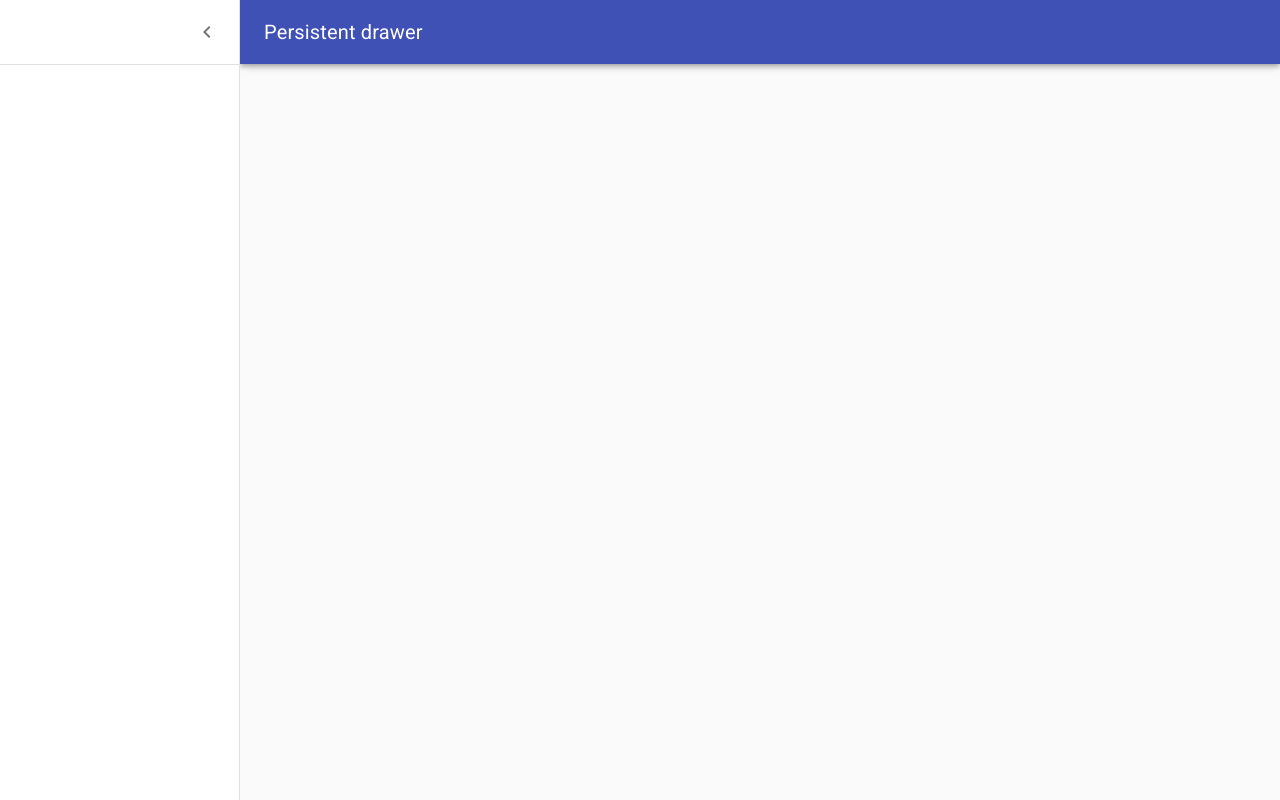
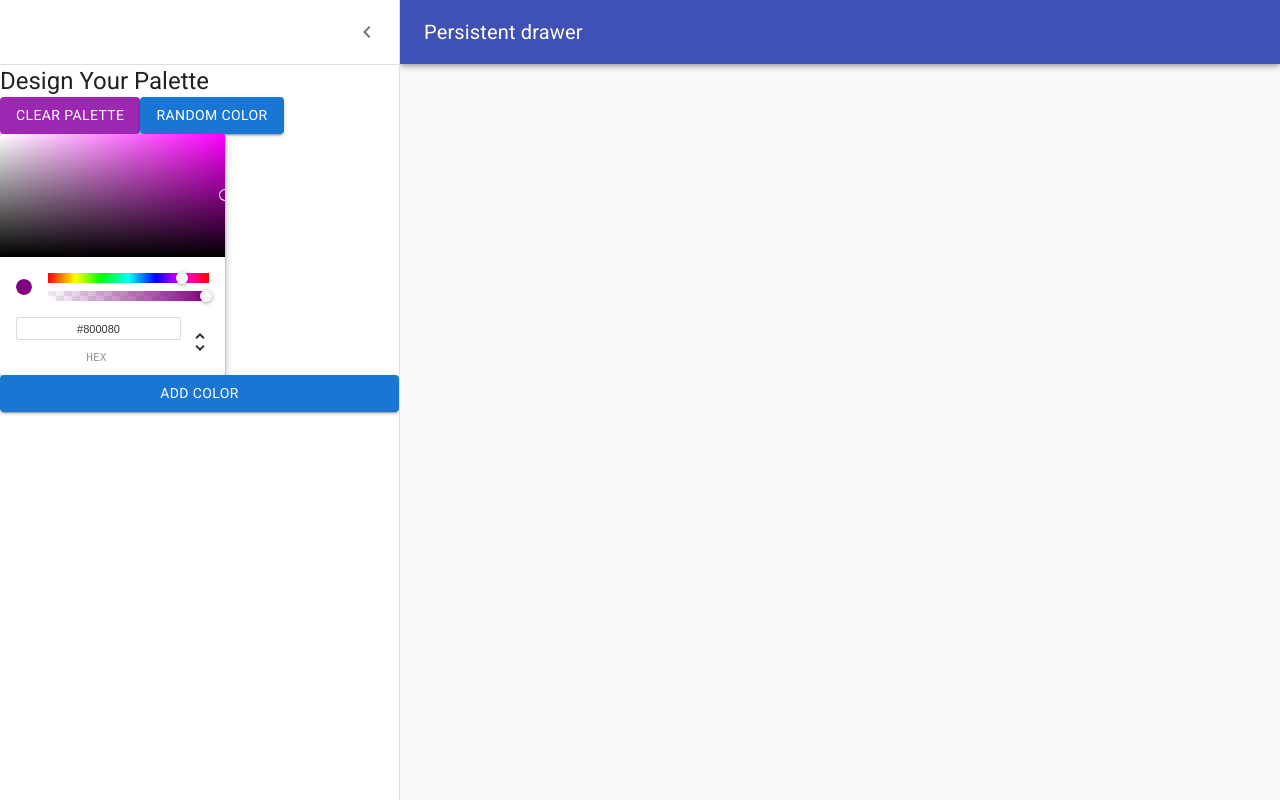
Before and after one commit to nikoladlfc/color-app, a React (Create React App) app: page /palette/new in a window 1280 px wide. Both pictures are taken after a click on the button "open drawer". Built offline with nearby package versions, Linux system fonts and the light colour scheme.

Commit message:
Added ColorPicker and Buttons to drawer

```diff
--- a/package.json
+++ b/package.json
@@ -15,6 +15,7 @@
     "chroma-js": "^2.4.2",
     "rc-slider": "^10.0.0",
     "react": "^18.0.0",
+    "react-color": "^2.17.3",
     "react-copy-to-clipboard": "^5.1.0",
     "react-dom": "^18.0.0",
     "react-router-dom": "^5.3.1",
--- a/src/NewPaletteForm.js
+++ b/src/NewPaletteForm.js
@@ -11,7 +11,10 @@
 import MenuIcon from "@material-ui/icons/Menu";
 import ChevronLeftIcon from "@material-ui/icons/ChevronLeft";
 
-const drawerWidth = 240;
+import { ChromePicker } from "react-color";
+import { Button } from "@mui/material";
+
+const drawerWidth = 400;
 
 const useStyles = makeStyles((theme) => ({
   root: {
@@ -72,7 +75,7 @@
 
 export default function NewPaletteForm() {
   const classes = useStyles();
-
+  //   const theme = useTheme();
   const [open, setOpen] = React.useState(false);
 
   const handleDrawerOpen = () => {
@@ -122,6 +125,22 @@
           </IconButton>
         </div>
         <Divider />
+        <Typography variant="h5">Design Your Palette</Typography>
+        <div>
+          <Button variant="contained" color="secondary">
+            Clear Palette
+          </Button>
+          <Button variant="contained" color="primary">
+            Random Color
+          </Button>
+        </div>
+        <ChromePicker
+          color="purple"
+          onChange={(newColor) => console.log(newColor)}
+        />
+        <Button variant="contained" color="primary">
+          Add Color
+        </Button>
       </Drawer>
       <main
         className={clsx(classes.content, {
```
Also changed, not shown: 1 other file (tests, documents, lock files or other folders).
